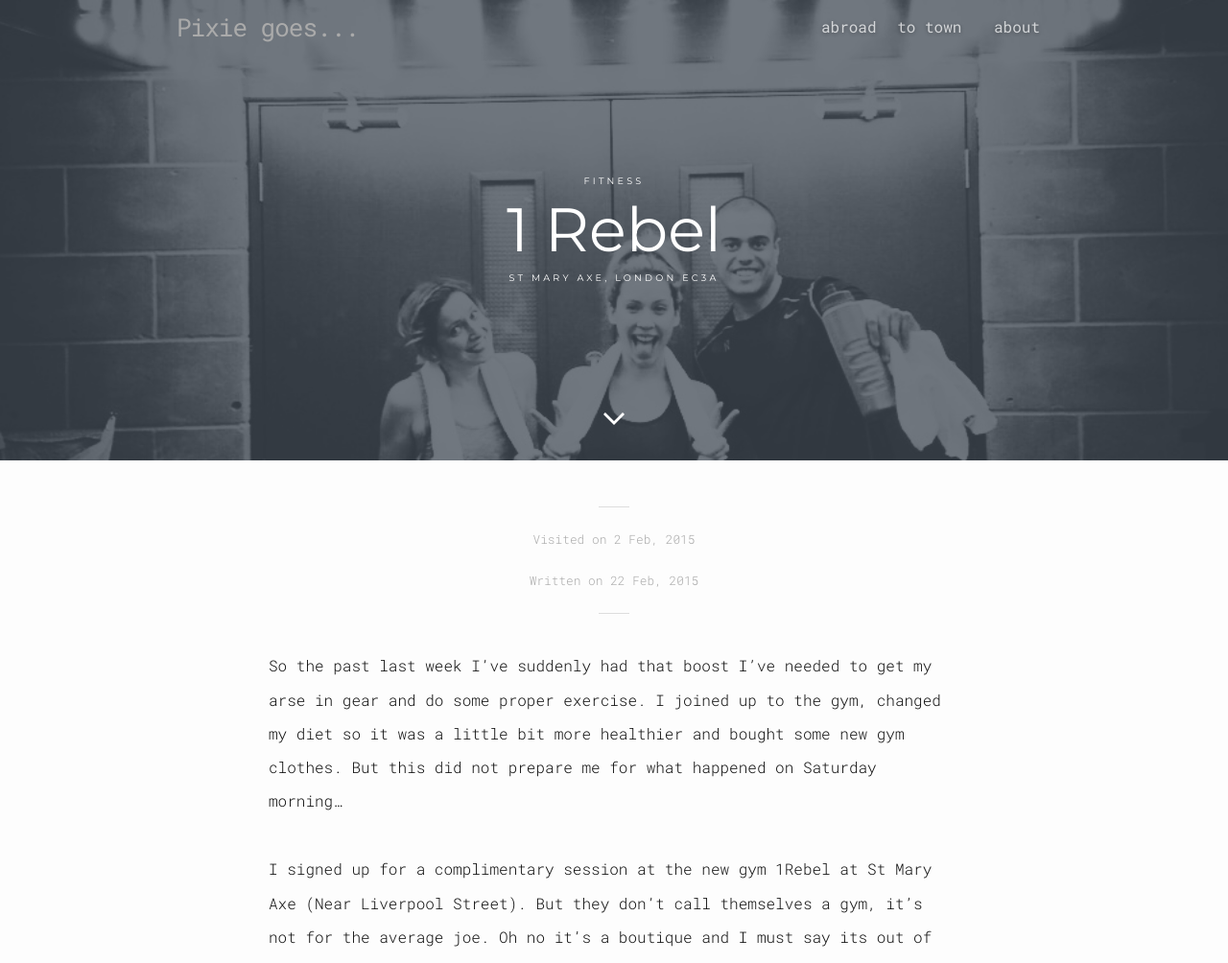
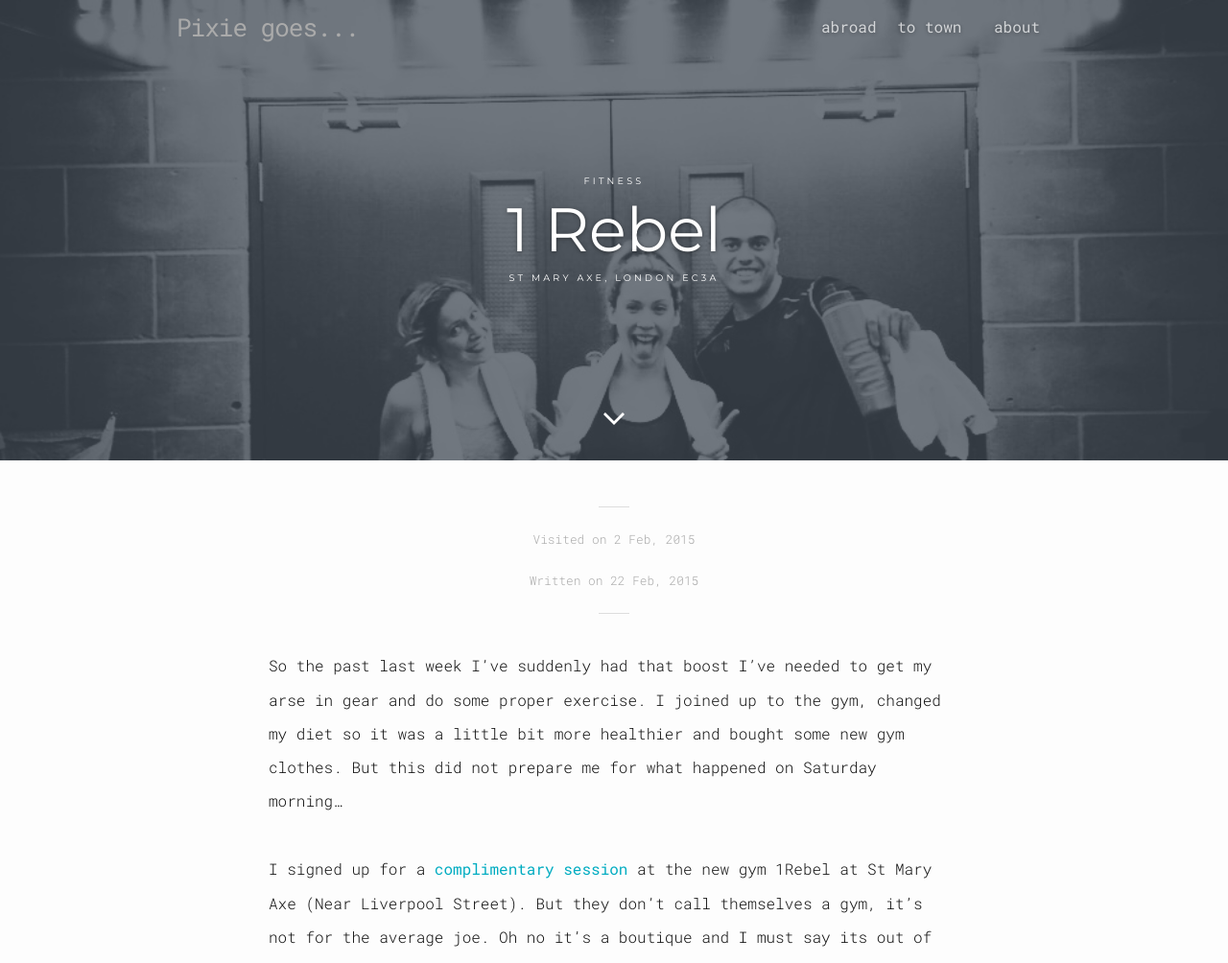
Before and after one commit to pixiegoes/pixiegoes.github.io, a Jekyll site: the page built from _posts/2015-02-02-1-Rebel.markdown, in a window 1280 px wide. Shown: the top 1004 px of the page at 96% size. Built offline with Jekyll 4.4.1, drawn with Linux system fonts in a browser that asks for light colours; some of the changed text lies outside the part shown.

Commit message:
unsaved changes

```diff
--- a/_includes/header.html
+++ b/_includes/header.html
@@ -1,4 +1,13 @@
+
+{% if page.title == "Home" %}
+
+<div class="page-header" style="background-image: url(/images/home-bg.jpg);">
+
+{% else %}
+
 <div class="page-header" style="background-image: url(/images/{{ page.images_folder}}/cover.jpg);">
+
+{% endif %}
 
 	<div class="page-header-overlay">
 
--- a/_posts/2015-02-02-1-Rebel.markdown
+++ b/_posts/2015-02-02-1-Rebel.markdown
@@ -15,7 +15,7 @@
 
 So the past last week I've suddenly had that boost I've needed to get my arse in gear and do some proper exercise. I joined up to the gym, changed my diet so it was a little bit more healthier and bought some new gym clothes. But this did not prepare me for what happened on Saturday morning...
 
-I signed up for a complimentary session at the new gym 1Rebel at St Mary Axe (Near Liverpool Street). But they don't call themselves a gym, it's not for the average joe. Oh no it's a boutique and I must say its out of this world.
+I signed up for a [complimentary session](http://example.com/ "Title") at the new gym 1Rebel at St Mary Axe (Near Liverpool Street). But they don't call themselves a gym, it's not for the average joe. Oh no it's a boutique and I must say its out of this world.
 
 Industrial chic sums up the decor. The staff are in slick, sexy black outfits which sums up their individual personalities.
 
--- a/_sass/_base.scss
+++ b/_sass/_base.scss
@@ -98,12 +98,14 @@
     text-decoration: none;
     font-weight: 400;
 
+    @include transition(all 0.1s cubic-bezier(.3,0,.5,1));
+
     &:visited {
-        color: darken($brand-color, 15%);
+        color: $brand-color;
     }
 
     &:hover {
-        color: $text-color;
+        color: darken($brand-color, 10%);
         text-decoration: underline;
     }
 }
@@ -114,12 +116,31 @@
  * Blockquotes
  */
 blockquote {
-    color: $color-grey;
-    border-left: 4px solid $color-grey;
-    padding-left: $spacing-unit / 2;
-    font-size: 18px;
+    color: $color-grey-light;
+    font-size: 2.4rem;
     letter-spacing: -1px;
     font-style: italic;
+    //border-left: 1px solid $color-grey-light;
+    margin-top: $spacing-unit*2;
+    margin-bottom: $spacing-unit*2;
+    text-align: center;
+
+    p {
+        padding: 0 !important;
+        line-height: 3.8rem !important;
+    }
+
+    p:before {
+        content: "\“";
+        font-family: serif !important;
+        font-size: 4rem !important;
+    }
+
+    p:after {
+        content: "\”";
+        font-family: serif !important;
+        font-size: 4rem !important;
+    }
 
     > :last-child {
         margin-bottom: 0;
--- a/_sass/_color.scss
+++ b/_sass/_color.scss
@@ -1,6 +1,6 @@
 $text-color:			#111;
 $background-color:		#fdfdfd;
-$brand-color:			#2a7ae2;
+$brand-color:			#00ACC1;
 
 $color-grey:			#AAA;
 $color-grey-light:		#DDD;
--- a/_sass/_header.scss
+++ b/_sass/_header.scss
@@ -29,6 +29,7 @@
 		font-family: $font-sans;
 		margin-bottom: 0;
 		line-height: 5.4rem;
+		text-shadow: 0px 1px 4px rgba(0,0,0,0.40);
 
 		@include media-query($on-palm) {
             font-size: 3rem;
--- /dev/null
+++ b/_sass/_zoom.scss
@@ -0,0 +1,41 @@
+img[data-action="zoom"] {
+  cursor: pointer;
+  cursor: -webkit-zoom-in;
+  cursor: -moz-zoom-in;
+}
+.zoom-img,
+.zoom-img-wrap {
+  position: relative;
+  z-index: 666;
+  -webkit-transition: all 300ms;
+       -o-transition: all 300ms;
+          transition: all 300ms;
+}
+img.zoom-img {
+  cursor: pointer;
+  cursor: -webkit-zoom-out;
+  cursor: -moz-zoom-out;
+}
+.zoom-overlay {
+  z-index: 420;
+  background: #fff;
+  position: fixed;
+  top: 0;
+  left: 0;
+  right: 0;
+  bottom: 0;
+  pointer-events: none;
+  filter: "alpha(opacity=0)";
+  opacity: 0;
+  -webkit-transition:      opacity 300ms;
+       -o-transition:      opacity 300ms;
+          transition:      opacity 300ms;
+}
+.zoom-overlay-open .zoom-overlay {
+  filter: "alpha(opacity=100)";
+  opacity: 1;
+}
+.zoom-overlay-open,
+.zoom-overlay-transitioning {
+  cursor: default;
+}
```
Also changed, not shown: other parts of _posts/2015-02-02-1-Rebel.markdown (+7 -1 lines), js/animate.min.js (added), 6 other files.
